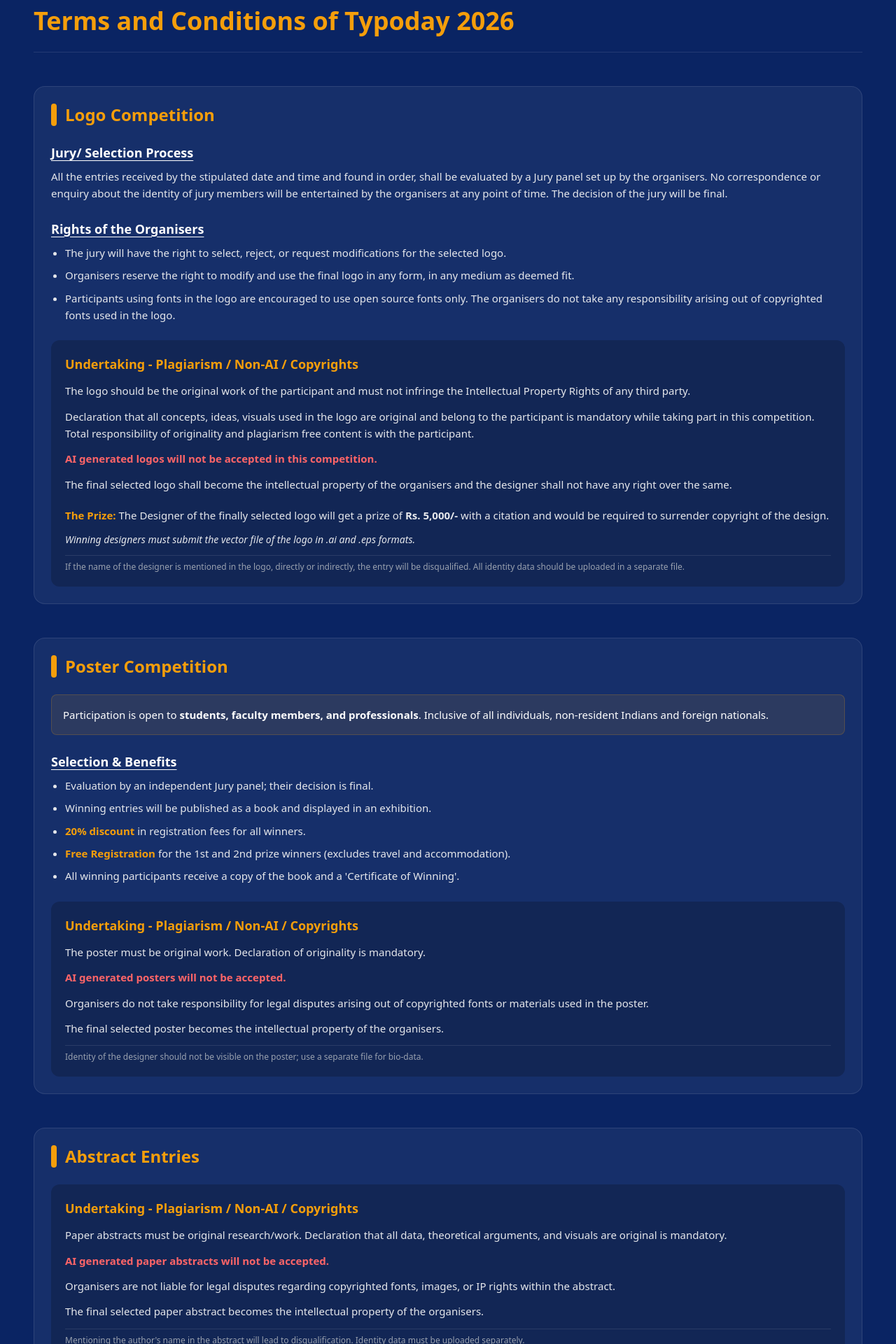
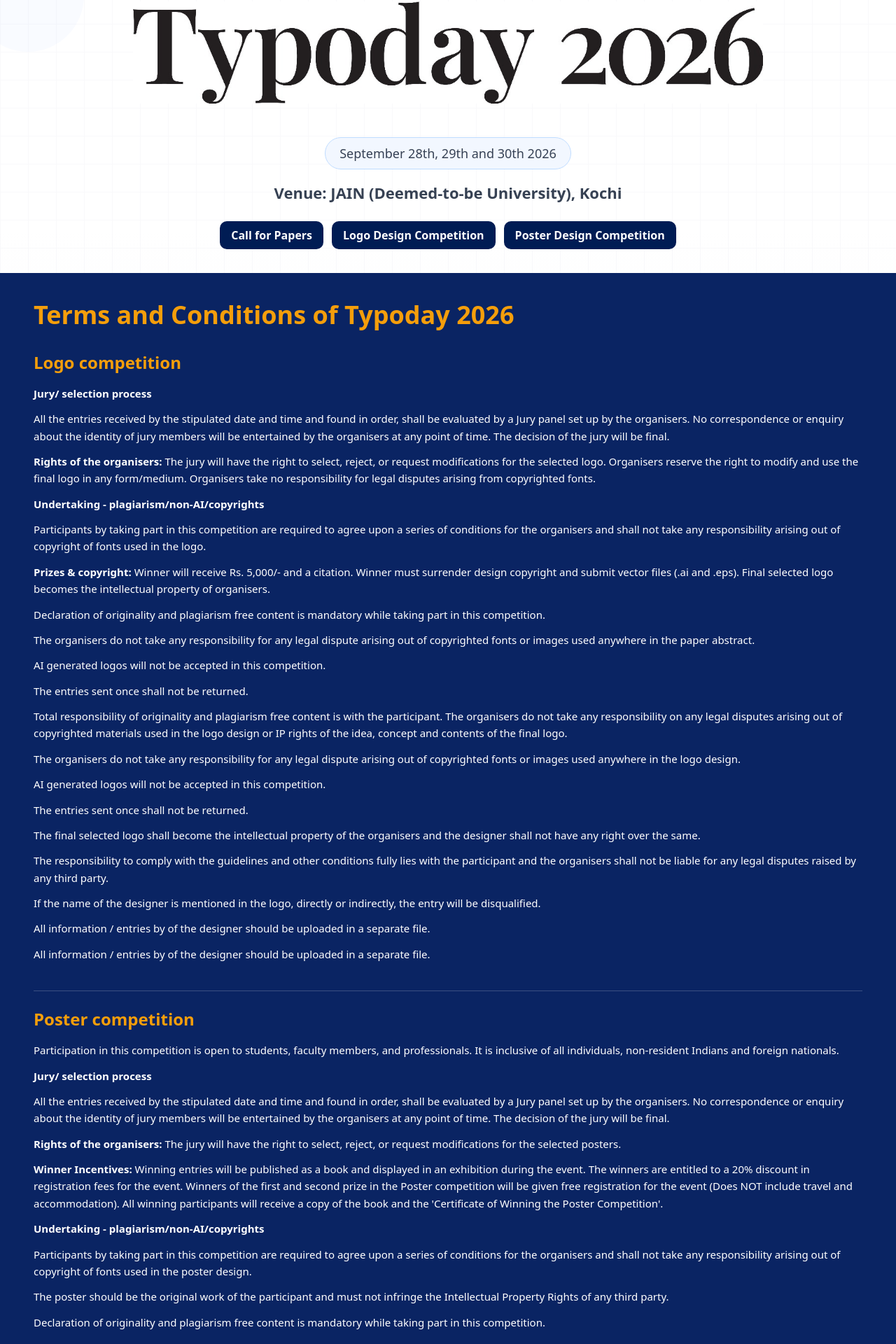
Before and after one commit to mnihadc/DesignProJain, a React (Vite) app in the folder Client/: page /terms-and-conditions in a window 1280 px wide. Shown: the part 111-2031 px from the top of the page at 70% size. Built offline with nearby package versions, Linux system fonts and the light colour scheme.

Commit message:
feat: replace Terms and Conditions page with full content

```diff
--- a/Client/src/pages/TermsAndConditions.tsx
+++ b/Client/src/pages/TermsAndConditions.tsx
@@ -1,223 +1,123 @@
+import { Link } from "react-router-dom";
+
 const TermsAndConditions = () => {
   return (
     <div className="min-h-screen bg-[#0A2463]">
-      {/* Main Content Section */}
-      <div className="w-full text-white px-4 py-8 sm:px-6 sm:py-10 md:px-10 md:py-12 lg:px-12 lg:py-14">
-        <div className="max-w-7xl mx-auto">
-          {/* Page Title */}
-          <div className="mb-12 border-b border-white/10 pb-6">
-            <h1 className="text-2xl sm:text-3xl md:text-4xl font-bold text-[#f59e0b]">
-              Terms and Conditions of Typoday 2026
-            </h1>
+      {/* Hero Section */}
+      <section className="relative w-full bg-gradient-to-b from-white via-white to-gray-50 text-center overflow-hidden pt-6 pb-2 px-4 sm:pt-8 sm:pb-4 sm:px-6 md:pt-10 md:pb-6 md:px-8 lg:pt-12">
+        <div className="absolute inset-0 overflow-hidden">
+          <div className="absolute -top-10 -left-10 w-40 h-40 bg-blue-50 rounded-full opacity-30 sm:opacity-40" />
+          <div className="absolute -bottom-10 -right-10 w-40 h-40 bg-blue-50 rounded-full opacity-30 sm:opacity-40" />
+          <div className="absolute inset-0 opacity-[0.02]" style={{ backgroundImage: `linear-gradient(90deg, #0A2463 1px, transparent 1px), linear-gradient(180deg, #0A2463 1px, transparent 1px)`, backgroundSize: "40px 40px" }} />
         </div>
-
-          {/* Logo Competition Section */}
-          <section className="mb-12 bg-white/5 p-6 rounded-2xl border border-white/10">
-            <h2 className="text-xl sm:text-2xl font-bold mb-6 text-[#f59e0b] flex items-center gap-3">
-              <span className="w-2 h-8 bg-[#f59e0b] rounded-full"></span>
-              Logo Competition
-            </h2>
-
-            <div className="space-y-6 text-sm md:text-[15px] leading-relaxed">
-              <div>
-                <h3 className="font-bold text-lg mb-2 underline underline-offset-4">
-                  Jury/ Selection Process
-                </h3>
-                <p className="text-gray-200">
-                  All the entries received by the stipulated date and time and
-                  found in order, shall be evaluated by a Jury panel set up by
-                  the organisers. No correspondence or enquiry about the
-                  identity of jury members will be entertained by the organisers
-                  at any point of time. The decision of the jury will be final.
-                </p>
+        <div className="relative z-10 max-w-7xl mx-auto">
+          <div className="mb-8 sm:mb-10 md:mb-12 flex justify-center">
+            <img src="/images/Typoday2026logo.png" alt="Typoday 2026 Header" className="w-full max-w-[900px] h-auto object-contain" loading="lazy" />
           </div>
-
-              <div>
-                <h3 className="font-bold text-lg mb-2 underline underline-offset-4">
-                  Rights of the Organisers
-                </h3>
-                <ul className="list-disc ml-5 space-y-2 text-gray-200">
-                  <li>
-                    The jury will have the right to select, reject, or request
-                    modifications for the selected logo.
-                  </li>
-                  <li>
-                    Organisers reserve the right to modify and use the final
-                    logo in any form, in any medium as deemed fit.
-                  </li>
-                  <li>
-                    Participants using fonts in the logo are encouraged to use
-                    open source fonts only. The organisers do not take any
-                    responsibility arising out of copyrighted fonts used in the
-                    logo.
-                  </li>
-                </ul>
+          <div className="mt-4 sm:mt-6 md:mt-8">
+            <div className="inline-block px-4 py-1.5 bg-blue-50/80 backdrop-blur-sm rounded-full border border-blue-200 sm:px-5 sm:py-2">
+              <p className="text-sm text-gray-700 font-medium sm:text-base md:text-lg">September 28th, 29th and 30th 2026</p>
             </div>
-
-              <div className="bg-black/20 p-5 rounded-xl">
-                <h3 className="font-bold text-lg mb-3 text-[#f59e0b]">
-                  Undertaking - Plagiarism / Non-AI / Copyrights
-                </h3>
-                <div className="space-y-3 text-gray-200">
-                  <p>
-                    The logo should be the original work of the participant and
-                    must not infringe the Intellectual Property Rights of any
-                    third party.
-                  </p>
-                  <p>
-                    Declaration that all concepts, ideas, visuals used in the
-                    logo are original and belong to the participant is mandatory
-                    while taking part in this competition. Total responsibility
-                    of originality and plagiarism free content is with the
-                    participant.
-                  </p>
-                  <p className="font-bold text-red-400">
-                    AI generated logos will not be accepted in this competition.
-                  </p>
-                  <p>
-                    The final selected logo shall become the intellectual
-                    property of the organisers and the designer shall not have
-                    any right over the same.
-                  </p>
-                  <p className="pt-2">
-                    <span className="text-[#f59e0b] font-bold">The Prize:</span>{" "}
-                    The Designer of the finally selected logo will get a prize
-                    of <span className="font-bold">Rs. 5,000/-</span> with a
-                    citation and would be required to surrender copyright of the
-                    design.
-                  </p>
-                  <p className="italic text-sm">
-                    Winning designers must submit the vector file of the logo in
-                    .ai and .eps formats.
-                  </p>
-                  <p className="text-xs text-gray-400 border-t border-white/10 pt-2">
-                    If the name of the designer is mentioned in the logo,
-                    directly or indirectly, the entry will be disqualified. All
-                    identity data should be uploaded in a separate file.
-                  </p>
+          </div>
+          <p className="text-base text-gray-700 font-bold mt-2 sm:text-lg sm:mt-3 md:text-[20px] lg:text-[22px] md:mt-4">Venue: JAIN (Deemed-to-be University), Kochi</p>
+          <div className="flex flex-wrap items-center justify-center gap-3 mt-4 sm:mt-5 md:mt-6">
+            <Link to="/call-for-papers" className="px-4 py-2 text-sm sm:text-base font-semibold text-white bg-[#001C54] rounded-[10px] hover:bg-[#001C54]/80 transition-colors duration-200">Call for Papers</Link>
+            <Link to="/logo-design-competition" className="px-4 py-2 text-sm sm:text-base font-semibold text-white bg-[#001C54] rounded-[10px] hover:bg-[#001C54]/80 transition-colors duration-200">Logo Design Competition</Link>
+            <Link to="/poster-design-competition" className="px-4 py-2 text-sm sm:text-base font-semibold text-white bg-[#001C54] rounded-[10px] hover:bg-[#001C54]/80 transition-colors duration-200">Poster Design Competition</Link>
+          </div>
+          <div className="relative mt-6 mb-4 sm:mt-8 sm:mb-6 md:mt-10 md:mb-8 lg:mt-12">
+            <div className="flex flex-col items-center justify-center gap-10 sm:flex-row sm:gap-14 md:gap-16 lg:gap-20 xl:gap-24">
+              <div className="w-[320px] h-[160px] sm:w-[360px] sm:h-[180px] md:w-[420px] md:h-[200px] bg-white/90 backdrop-blur-sm rounded-2xl p-4 shadow-md border-2 border-gray-200 flex items-center justify-center">
+                <img src="/images/iitbombay.jpg" alt="IIT Bombay" className="w-full h-full object-contain" loading="lazy" />
+              </div>
+              <div className="w-[320px] h-[160px] sm:w-[360px] sm:h-[180px] md:w-[420px] md:h-[200px] bg-white/90 backdrop-blur-sm rounded-2xl p-4 shadow-md border-2 border-gray-200 flex items-center justify-center">
+                <img src="/images/jainDesign.png" alt="JAIN University" className="w-auto h-[70px] object-contain mx-auto sm:h-[90px] md:h-[110px] lg:h-[130px]" loading="lazy" />
+              </div>
+            </div>
+          </div>
+          <div className="mt-8 sm:mt-10">
+            <div className="inline-block px-4 py-1 bg-gray-100/50 backdrop-blur-sm rounded-full sm:px-5 sm:py-1.5">
+              <p className="text-xs text-gray-600 font-medium sm:text-sm">18th International Typography Conference</p>
             </div>
           </div>
         </div>
       </section>
 
-          {/* Poster Competition Section */}
-          <section className="mb-12 bg-white/5 p-6 rounded-2xl border border-white/10">
-            <h2 className="text-xl sm:text-2xl font-bold mb-6 text-[#f59e0b] flex items-center gap-3">
-              <span className="w-2 h-8 bg-[#f59e0b] rounded-full"></span>
-              Poster Competition
-            </h2>
+      {/* Content */}
+      <div className="max-w-7xl mx-auto px-4 sm:px-6 md:px-10 lg:px-12 py-10 text-white bg-[#0A2463] slide-up-section">
+        <h1 className="text-2xl sm:text-3xl md:text-4xl font-bold mb-8 text-[#f59e0b]">Terms and Conditions of Typoday 2026</h1>
 
-            <div className="space-y-6 text-sm md:text-[15px] leading-relaxed">
-              <p className="bg-[#f59e0b]/10 p-4 rounded-lg border border-[#f59e0b]/20">
-                Participation is open to{" "}
-                <span className="font-bold">
-                  students, faculty members, and professionals
-                </span>
-                . Inclusive of all individuals, non-resident Indians and foreign
-                nationals.
-              </p>
-
-              <div>
-                <h3 className="font-bold text-lg mb-2 underline underline-offset-4">
-                  Selection & Benefits
-                </h3>
-                <ul className="list-disc ml-5 space-y-2 text-gray-200">
-                  <li>
-                    Evaluation by an independent Jury panel; their decision is
-                    final.
-                  </li>
-                  <li>
-                    Winning entries will be published as a book and displayed in
-                    an exhibition.
-                  </li>
-                  <li>
-                    <span className="font-bold text-[#f59e0b]">
-                      20% discount
-                    </span>{" "}
-                    in registration fees for all winners.
-                  </li>
-                  <li>
-                    <span className="font-bold text-[#f59e0b]">
-                      Free Registration
-                    </span>{" "}
-                    for the 1st and 2nd prize winners (excludes travel and
-                    accommodation).
-                  </li>
-                  <li>
-                    All winning participants receive a copy of the book and a
-                    'Certificate of Winning'.
-                  </li>
-                </ul>
-              </div>
-
-              <div className="bg-black/20 p-5 rounded-xl">
-                <h3 className="font-bold text-lg mb-3 text-[#f59e0b]">
-                  Undertaking - Plagiarism / Non-AI / Copyrights
-                </h3>
-                <div className="space-y-3 text-gray-200">
-                  <p>
-                    The poster must be original work. Declaration of originality
-                    is mandatory.
-                  </p>
-                  <p className="font-bold text-red-400">
-                    AI generated posters will not be accepted.
-                  </p>
-                  <p>
-                    Organisers do not take responsibility for legal disputes
-                    arising out of copyrighted fonts or materials used in the
-                    poster.
-                  </p>
-                  <p>
-                    The final selected poster becomes the intellectual property
-                    of the organisers.
-                  </p>
-                  <p className="text-xs text-gray-400 border-t border-white/10 pt-2">
-                    Identity of the designer should not be visible on the
-                    poster; use a separate file for bio-data.
-                  </p>
-                </div>
-              </div>
+        {/* Logo Competition */}
+        <section className="mb-10">
+          <h2 className="text-xl sm:text-2xl font-bold mb-4 text-[#f59e0b]">Logo competition</h2>
+          <div className="text-sm md:text-[15px] leading-relaxed space-y-3">
+            <p><span className="font-bold">Jury/ selection process</span></p>
+            <p>All the entries received by the stipulated date and time and found in order, shall be evaluated by a Jury panel set up by the organisers. No correspondence or enquiry about the identity of jury members will be entertained by the organisers at any point of time. The decision of the jury will be final.</p>
+            <p><span className="font-bold">Rights of the organisers:</span> The jury will have the right to select, reject, or request modifications for the selected logo. Organisers reserve the right to modify and use the final logo in any form/medium. Organisers take no responsibility for legal disputes arising from copyrighted fonts.</p>
+            <p><span className="font-bold">Undertaking - plagiarism/non-AI/copyrights</span></p>
+            <p>Participants by taking part in this competition are required to agree upon a series of conditions for the organisers and shall not take any responsibility arising out of copyright of fonts used in the logo.</p>
+            <p><span className="font-bold">Prizes & copyright:</span> Winner will receive Rs. 5,000/- and a citation. Winner must surrender design copyright and submit vector files (.ai and .eps). Final selected logo becomes the intellectual property of organisers.</p>
+            <p>Declaration of originality and plagiarism free content is mandatory while taking part in this competition.</p>
+            <p>The organisers do not take any responsibility for any legal dispute arising out of copyrighted fonts or images used anywhere in the paper abstract.</p>
+            <p>AI generated logos will not be accepted in this competition.</p>
+            <p>The entries sent once shall not be returned.</p>
+            <p>Total responsibility of originality and plagiarism free content is with the participant. The organisers do not take any responsibility on any legal disputes arising out of copyrighted materials used in the logo design or IP rights of the idea, concept and contents of the final logo.</p>
+            <p>The organisers do not take any responsibility for any legal dispute arising out of copyrighted fonts or images used anywhere in the logo design.</p>
+            <p>AI generated logos will not be accepted in this competition.</p>
+            <p>The entries sent once shall not be returned.</p>
+            <p>The final selected logo shall become the intellectual property of the organisers and the designer shall not have any right over the same.</p>
+            <p>The responsibility to comply with the guidelines and other conditions fully lies with the participant and the organisers shall not be liable for any legal disputes raised by any third party.</p>
+            <p>If the name of the designer is mentioned in the logo, directly or indirectly, the entry will be disqualified.</p>
+            <p>All information / entries by of the designer should be uploaded in a separate file.</p>
+            <p>All information / entries by of the designer should be uploaded in a separate file.</p>
           </div>
         </section>
 
-          {/* Abstract Entries Section */}
-          <section className="mb-8 bg-white/5 p-6 rounded-2xl border border-white/10">
-            <h2 className="text-xl sm:text-2xl font-bold mb-6 text-[#f59e0b] flex items-center gap-3">
-              <span className="w-2 h-8 bg-[#f59e0b] rounded-full"></span>
-              Abstract Entries
-            </h2>
+        <hr className="border-white/20 my-6" />
 
-            <div className="space-y-6 text-sm md:text-[15px] leading-relaxed">
-              <div className="bg-black/20 p-5 rounded-xl">
-                <h3 className="font-bold text-lg mb-3 text-[#f59e0b]">
-                  Undertaking - Plagiarism / Non-AI / Copyrights
-                </h3>
-                <div className="space-y-3 text-gray-200">
-                  <p>
-                    Paper abstracts must be original research/work. Declaration
-                    that all data, theoretical arguments, and visuals are
-                    original is mandatory.
-                  </p>
-                  <p className="font-bold text-red-400">
-                    AI generated paper abstracts will not be accepted.
-                  </p>
-                  <p>
-                    Organisers are not liable for legal disputes regarding
-                    copyrighted fonts, images, or IP rights within the abstract.
-                  </p>
-                  <p>
-                    The final selected paper abstract becomes the intellectual
-                    property of the organisers.
-                  </p>
-                  <p className="text-xs text-gray-400 border-t border-white/10 pt-2">
-                    Mentioning the author's name in the abstract will lead to
-                    disqualification. Identity data must be uploaded separately.
-                  </p>
-                </div>
-              </div>
+        {/* Poster Competition */}
+        <section className="mb-10">
+          <h2 className="text-xl sm:text-2xl font-bold mb-4 text-[#f59e0b]">Poster competition</h2>
+          <div className="text-sm md:text-[15px] leading-relaxed space-y-3">
+            <p>Participation in this competition is open to students, faculty members, and professionals. It is inclusive of all individuals, non-resident Indians and foreign nationals.</p>
+            <p><span className="font-bold">Jury/ selection process</span></p>
+            <p>All the entries received by the stipulated date and time and found in order, shall be evaluated by a Jury panel set up by the organisers. No correspondence or enquiry about the identity of jury members will be entertained by the organisers at any point of time. The decision of the jury will be final.</p>
+            <p><span className="font-bold">Rights of the organisers:</span> The jury will have the right to select, reject, or request modifications for the selected posters.</p>
+            <p><span className="font-bold">Winner Incentives:</span> Winning entries will be published as a book and displayed in an exhibition during the event. The winners are entitled to a 20% discount in registration fees for the event. Winners of the first and second prize in the Poster competition will be given free registration for the event (Does NOT include travel and accommodation). All winning participants will receive a copy of the book and the 'Certificate of Winning the Poster Competition'.</p>
+            <p><span className="font-bold">Undertaking - plagiarism/non-AI/copyrights</span></p>
+            <p>Participants by taking part in this competition are required to agree upon a series of conditions for the organisers and shall not take any responsibility arising out of copyright of fonts used in the poster design.</p>
+            <p>The poster should be the original work of the participant and must not infringe the Intellectual Property Rights of any third party.</p>
+            <p>Declaration of originality and plagiarism free content is mandatory while taking part in this competition.</p>
+            <p>Total responsibility of originality and plagiarism free content is with the participant. The organisers do not take any responsibility on any legal disputes arising out of copyrighted materials used in the poster design or IP rights of the idea, concept and contents of the final poster design.</p>
+            <p>The organisers do not take any responsibility for any legal dispute arising out of copyrighted fonts or images used anywhere in the poster design.</p>
+            <p>AI generated posters will not be accepted in this competition.</p>
+            <p>The entries sent once shall not be returned.</p>
+            <p>The final selected poster shall become the intellectual property of the organisers and the designer shall not have any right over the same.</p>
+            <p>The responsibility to comply with the guidelines and other conditions fully lies with the participant and the organisers shall not be liable for any legal disputes raised by any third party.</p>
+            <p>If the name of the designer is mentioned in the poster, directly or indirectly, the entry will be disqualified.</p>
+            <p>All information / entries by of the designer should be uploaded in a separate file.</p>
           </div>
         </section>
+
+        <hr className="border-white/20 my-6" />
+
+        {/* Abstract Entries */}
+        <section className="mb-10">
+          <h2 className="text-xl sm:text-2xl font-bold mb-4 text-[#f59e0b]">Abstract entries</h2>
+          <div className="text-sm md:text-[15px] leading-relaxed space-y-3">
+            <p>Undertaking - plagiarism/non-AI/copyrights/</p>
+            <p>The paper abstract should be the original work of the participant and must not infringe the Intellectual Property Rights of any third party.</p>
+            <p>Declaration that all research work, data, theoretical arguments, conjectures, hypothesis, concepts, ideas, visuals used in the paper abstract are original and belong to the participant is mandatory while taking part in this competition.</p>
+            <p>Total responsibility of originality and plagiarism free content is with the participant. The organisers do not take any responsibility on any legal disputes arising out of copyrighted materials used in the paper abstract or IP rights of the idea, concept and contents of the final paper abstract.</p>
+            <p>The organisers do not take any responsibility for any legal dispute arising out of copyrighted fonts or images used anywhere in the paper abstract.</p>
+            <p>AI generated paper abstracts will not be accepted in this competition.</p>
+            <p>The entries sent once shall not be returned.</p>
+            <p>The final selected paper abstract shall become the intellectual property of the organisers and the participant shall not have any right over the same.</p>
+            <p>The responsibility to comply with the guidelines and other conditions fully lies with the participant and the organisers shall not be liable for any legal disputes raised by any third party.</p>
+            <p>If the name of the author is mentioned in the paper abstract, directly or indirectly, the entry will be disqualified.</p>
+            <p>Data about the identity of the author should be uploaded in a separate file.</p>
           </div>
+        </section>
       </div>
     </div>
   );
```
Lines whose indentation alone changed are shown as unchanged.
